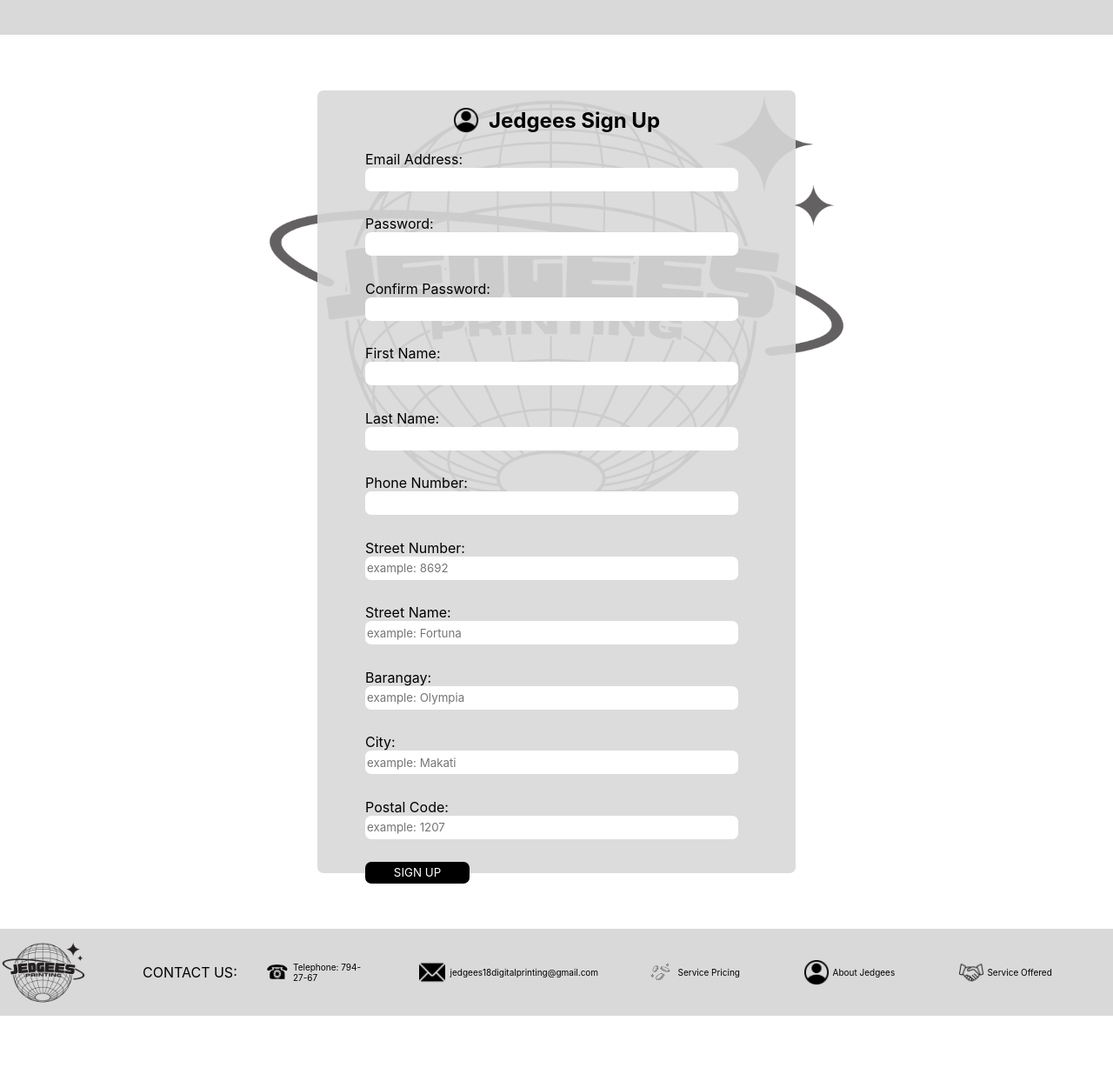
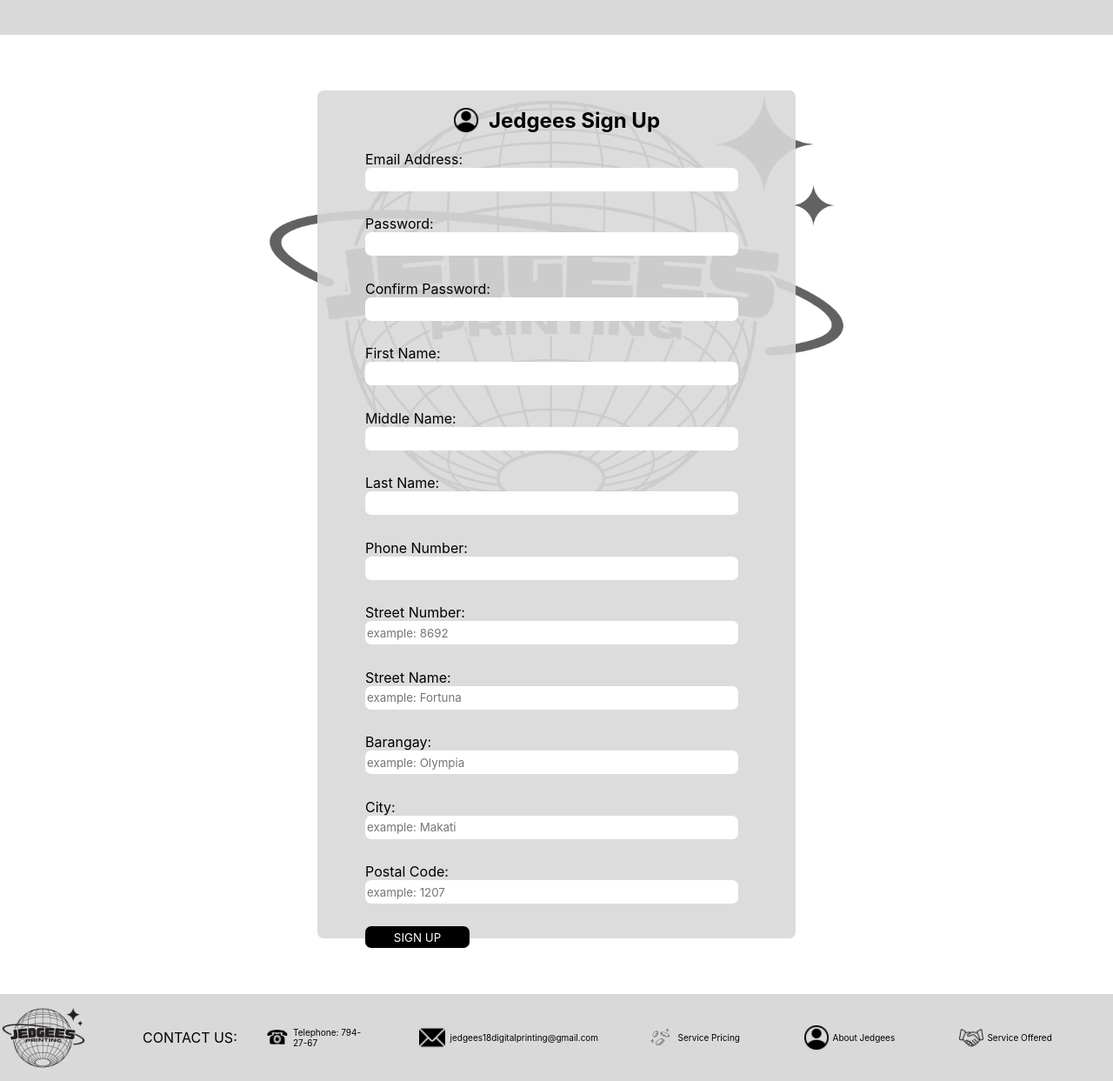
Before and after one commit to MadBunBun/Jedgeesmain, a PHP site: page /Signup-index.html in a window 1280 px wide. Shown: the whole page at 87% size. Before the commit the page ends 1168 px from the top, so only its background shows below. Run offline with PHP 8.4, Linux system fonts and the light colour scheme.

Commit message:
added mname middle name:

```diff
--- a/Signup-index.html
+++ b/Signup-index.html
@@ -28,6 +28,10 @@
                     <div>
                         <label for="name">First Name:</label><br>
                         <input type="text" id="fname" name="fname">
+                    </div>
+                    <div>
+                        <label for="name">Middle Name:</label><br>
+                        <input type="text" id="mname" name="mname">
                     </div>
                     <div>
                         <label for="name">Last Name:</label><br>
--- a/signup.css
+++ b/signup.css
@@ -58,7 +58,7 @@ footer {
 .signupcontainer{
     background-color: #d9d9d9E6;
     width: 550px;
-    height: 900px;
+    height: 975px;
     margin: 5% 0 5% 0;
     border-radius: 7px;
 
```
